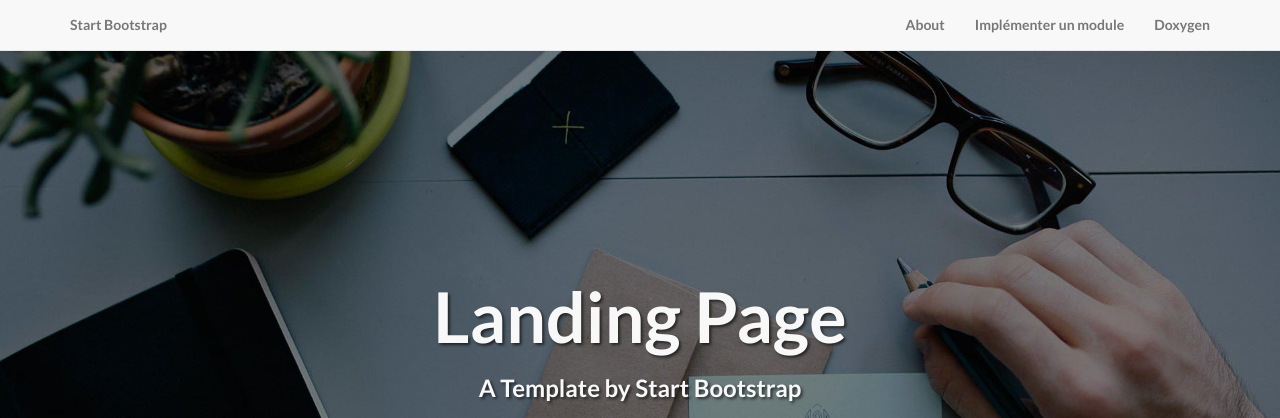
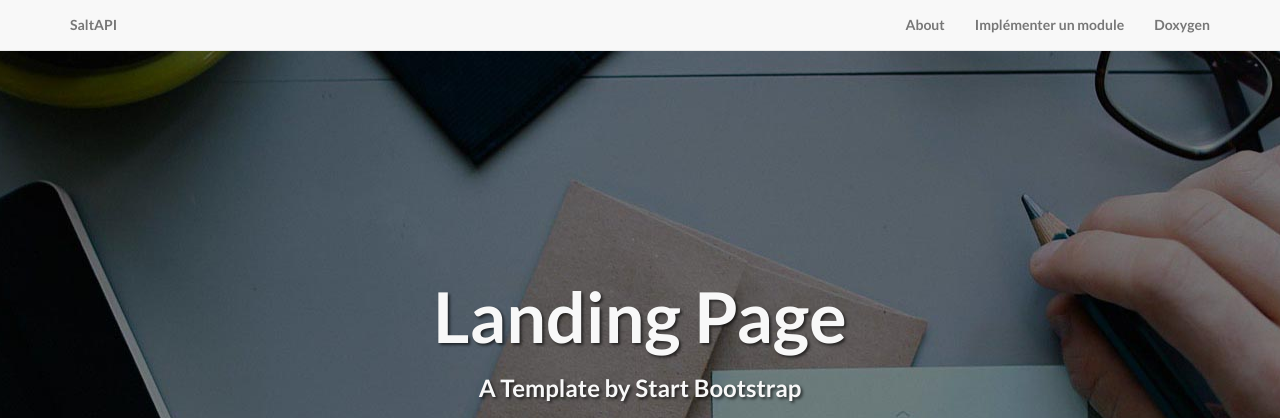
Before and after one commit to GasparQ/GasparQ.github.io, a plain HTML site: page index.html in a window 1280 px wide. Shown: the top 418 px of the page. Drawn offline with Linux system fonts and the light colour scheme.

Commit message:
Added section

```diff
--- a/css/landing-page.css
+++ b/css/landing-page.css
@@ -35,8 +35,8 @@ h6 {
     padding-bottom: 50px;
     text-align: center;
     color: #f8f8f8;
-    background: url(../img/intro-bg.jpg) no-repeat center center;
     background-size: cover;
+    background: url(../img/intro-bg.jpg) no-repeat fixed center center;
 }
 
 .intro-message {
--- a/index.html
+++ b/index.html
@@ -9,7 +9,7 @@
     <meta name="description" content="">
     <meta name="author" content="">
 
-    <title>Landing Page - Start Bootstrap Theme</title>
+    <title>SaltAPI</title>
 
     <!-- Bootstrap Core CSS -->
     <link href="css/bootstrap.min.css" rel="stylesheet">
@@ -43,7 +43,7 @@
                     <span class="icon-bar"></span>
                     <span class="icon-bar"></span>
                 </button>
-                <a class="navbar-brand topnav" href="index.html">Start Bootstrap</a>
+                <a class="navbar-brand topnav" href="index.html">SaltAPI</a>
             </div>
             <!-- Collect the nav links, forms, and other content for toggling -->
             <div class="collapse navbar-collapse" id="bs-example-navbar-collapse-1">
```
Also changed, not shown: module.html (+4 -1 lines).
